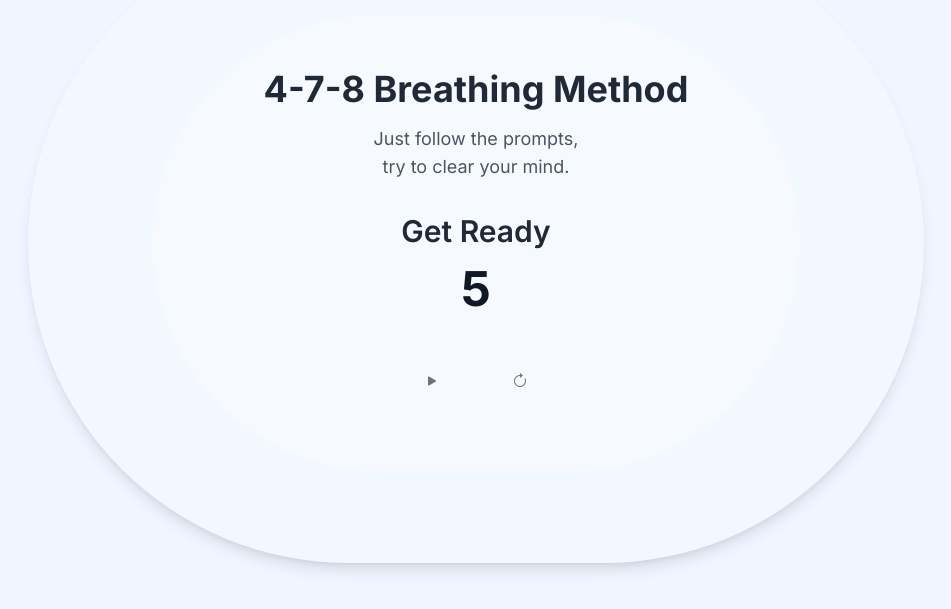
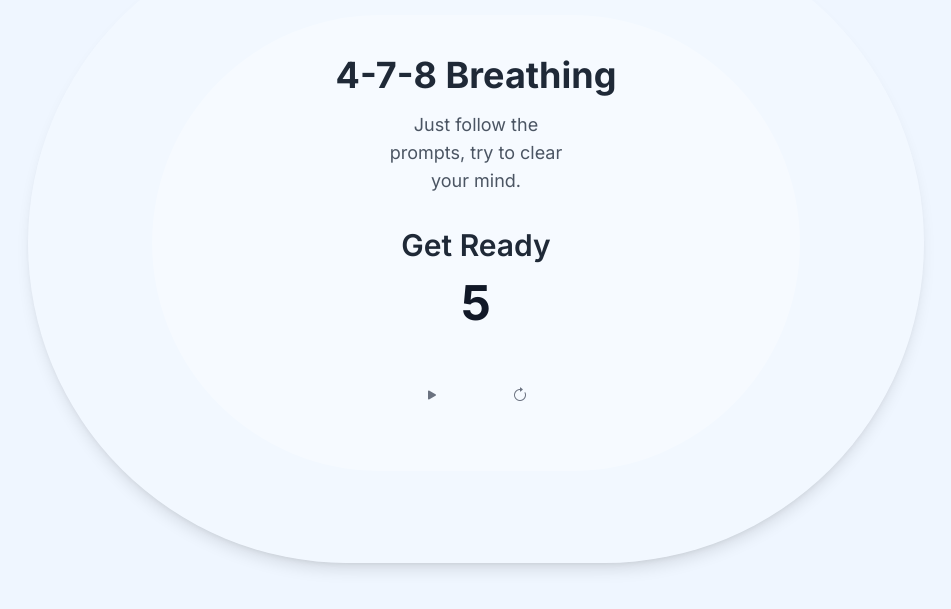
Before and after one commit to srydin/breathing-exercise-app, a Next.js app: page / in a window 1280 px wide. Shown: the part 157-766 px from the top of the page, without its empty margins (164-1115 px from the left). Built offline with nearby package versions, Linux system fonts and the light colour scheme.

Commit message:
Update BreathingExercise.tsx

```diff
--- a/app/BreathingExercise.tsx
+++ b/app/BreathingExercise.tsx
@@ -128,7 +128,7 @@ export default function BreathingExercise() {
       <div className="absolute flex flex-col items-center text-center px-4">
         {/* Conditionally Render the <h1> Only When Paused */}
         {isPaused && (
-          <h1 className="text-4xl font-bold mb-4 text-gray-800">4-7-8 Breathing Method</h1>
+          <h1 className="text-4xl font-bold mb-4 text-gray-800">4-7-8 Breathing</h1>
         )}
 
         {/* Conditionally Render the <p> Tag Only During 'prepare' Stage */}
```
